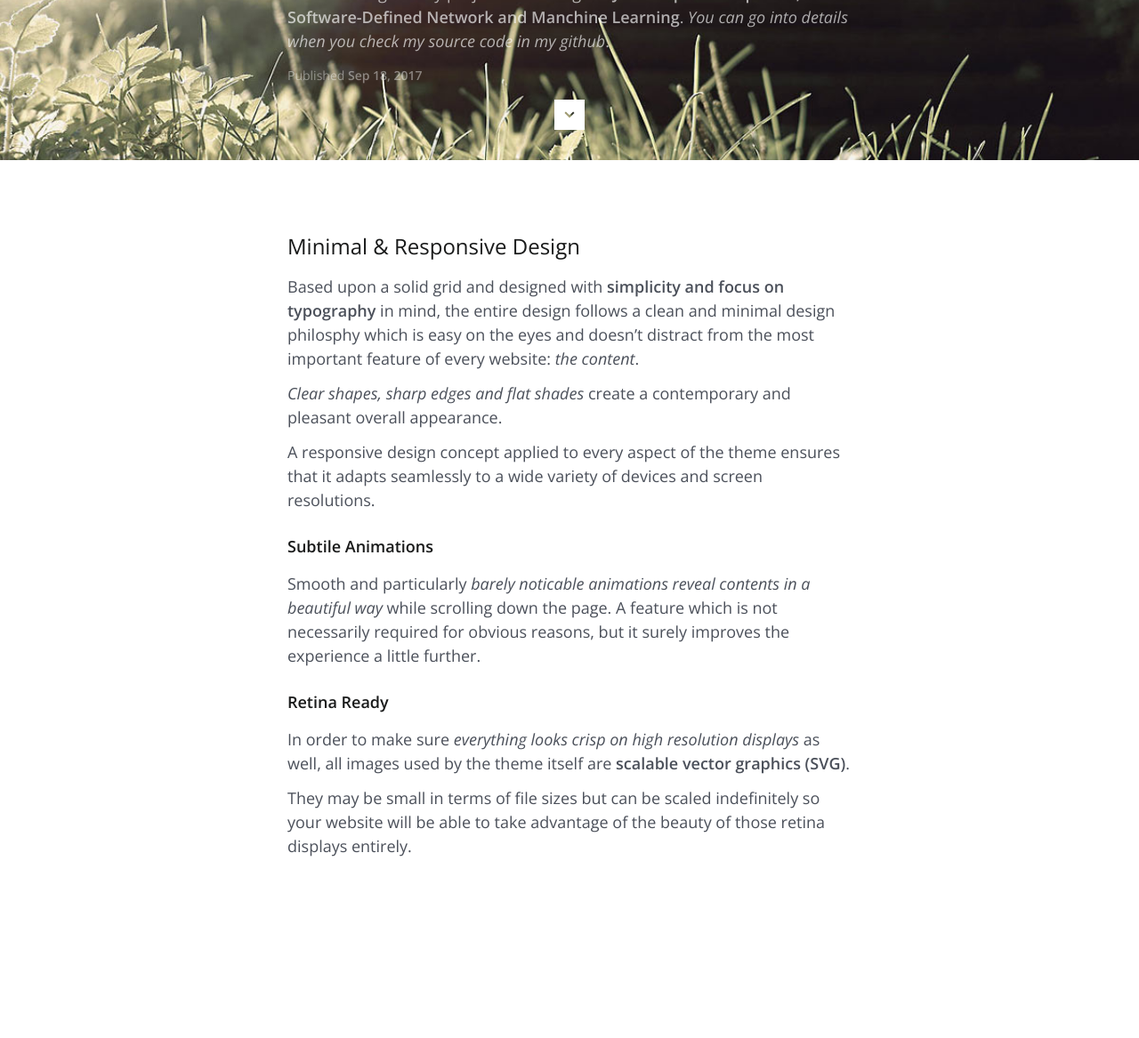
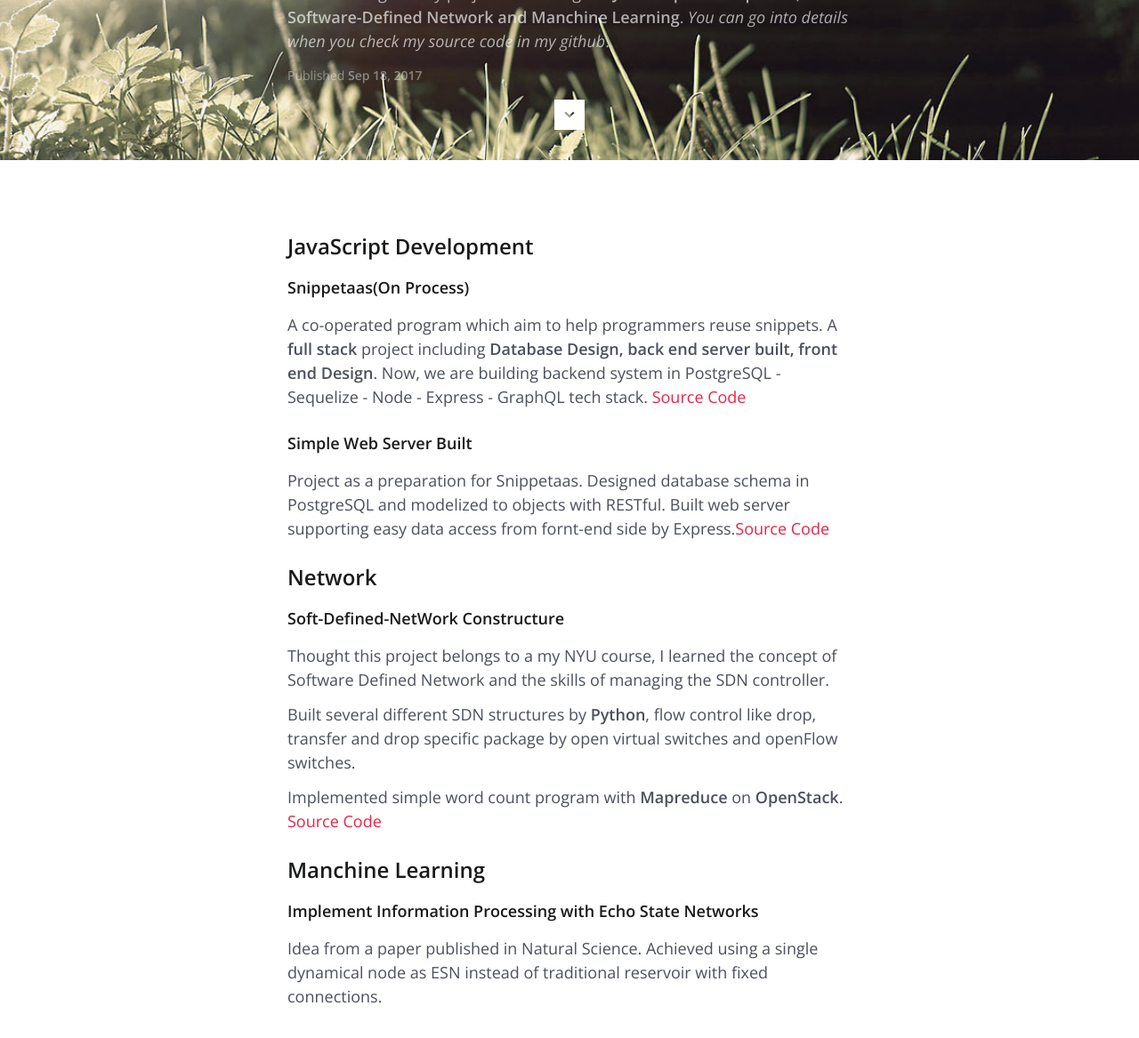
Before and after one commit to Brucegx/brucegx.github.io, a Jekyll site: the page built from my-project.md, in a window 1280 px wide and 1400 px high, scrolled down 420 px. Shown: the top 1167 px of the window at 89% size. Built offline with Jekyll 4.4.1, drawn with Linux system fonts in a browser that asks for light colours; some of the changed text lies outside the part shown.

Commit message:
project finished

```diff
--- a/_includes/footer.html
+++ b/_includes/footer.html
@@ -3,7 +3,7 @@
       <footer data-animation="fadeInUp">
         <div class="copyright">
           {% if site.copyright %}<b>{{ site.copyright }}</b> All Rights Reserved.{% endif %}
-        	{% if site.email %}<a href="mailto:{{ site.email }}" title="Send E-Mail">Contact</a>{% endif %}
+        	{% if site.email %}<a href="mailto:xg568@nyu.edu" title="Send E-Mail">Contact</a>{% endif %}
         	<a href="{{ '/feed.xml' | prepend: site.baseurl }}" title="Subscribe to Feed">RSS</a>
         </div>
       </footer>
--- a/my-project.md
+++ b/my-project.md
@@ -1,6 +1,6 @@
 ---
 
-layout:			default
+layout:		default
 title:  		My Project
 type:			page
 navigation: 	true
@@ -13,78 +13,30 @@ image: 			header-2.jpg
 
 ---
 
-## Minimal & Responsive Design
+## **JavaScript Development**
 
-Based upon a solid grid and designed with **simplicity and focus on typography** in mind, the entire design follows a clean and minimal design philosphy which is easy on the eyes and doesn't distract from the most important feature of every website: *the content*.
+### Snippetaas(On Process)
+A co-operated program which aim to help programmers reuse snippets. A **full stack** project including **Database Design, back end server built, front end Design**. Now, we are building backend system in PostgreSQL - Sequelize - Node - Express - GraphQL tech stack. <a href="https://github.com/Brucegx/react-toolchain" title="Visit Website">Source Code</a>
 
-*Clear shapes, sharp edges and flat shades* create a contemporary and pleasant overall appearance.
+### Simple Web Server Built
+Project as a preparation for Snippetaas. Designed database schema in PostgreSQL and modelized to objects with RESTful. Built web server supporting easy data access from fornt-end side by Express.<a href="https://github.com/Brucegx/simple-node-sever" title="Visit Website">Source Code</a>
 
-A responsive design concept applied to every aspect of the theme ensures that it adapts seamlessly to a wide variety of devices and screen resolutions.
+## **Network**
 
-### Subtile Animations
+### Soft-Defined-NetWork Constructure
+Thought this project belongs to a my NYU course, I learned the concept of Software Defined Network and the skills of managing the SDN controller.
 
-Smooth and particularly *barely noticable animations reveal contents in a beautiful way* while scrolling down the page. A feature which is not necessarily required for obvious reasons, but it surely improves the experience a little further.
+Built several different SDN structures by **Python**, flow control like drop, transfer and drop specific package by open virtual switches and openFlow switches.
 
-### Retina Ready
+Implemented simple word count program with **Mapreduce** on **OpenStack**. <a href="https://github.com/Brucegx/Soft-Defined-Network" title="Visit Website">Source Code</a>
 
-In order to make sure *everything looks crisp on high resolution displays* as well, all images used by the theme itself are **scalable vector graphics (SVG)**.
+## **Manchine Learning**
 
-They may be small in terms of file sizes but can be scaled indefinitely so your website will be able to take advantage of the beauty of those retina displays entirely.
+### Implement Information Processing with Echo State Networks
 
-{% include media-image.html file="feature-retina.jpg" title="SVG's in Sketch 3" caption="Scalable vector graphics created in Sketch 3 look sharp and crisp on any device and the layered Sketch source file is included too" %}
+Idea from a paper published in Natural Science. Achieved using a single dynamical node as ESN instead of traditional reservoir with fixed connections.
 
-### Decent Parallax Scrolling
+{% include media-image.html file="ESN structure.jpg" title="ESN structure" caption="Single node implement Echo State Network through adding delay in circle " %}
 
-Almost invisible at first sight, parallax scrolling applied to big image headers makes them move at a different speed and thus creates an **impression of depth** — tiny details essential for a truly polished look and feel.
-
-### Estimated Reading Duration
-
-It's nice to know how long it will take to read a post upfront. Because of that, there's an indicator on top of every post which provides an estimate.
-
-{% include media-image.html file="feature-estimate-duration.jpg" title="Duration" caption="Estimates are based upon the posts length and calculated automatically" %}
-
-### Clean, Valid HTML5 & CSS3
-
-Clean, optimized, validated & handwritten source code can be taken for granted. **Quality code is just as important as good design** and there's no room for compromises.
-
-In addition to that, the entire theme has been carefully tested to achieve best possible **crossbrowser compatibility** and meet highest requirements and so it works just fine in Internet Explorer 9+, Firefox 4+, Safari 5+, Chrome 14+, Opera 10.6+ as well as on iOS 4+ and Android devices.
-
-### Author Bio & Social Sharing
-
-Optionally add an author bio, social media profile links or dynamically generated sharing buttons to each page via front-matters or leave them out entirely — *it's really up to you*.
-
-{% include media-image.html file="feature-author-share.jpg" title="Author & Sharing" caption="Adding additional information to each post is remarkably easy" %}
-
-### Media Shortcodes
-
-Adding images, videos from [YouTube](http://youtube.com) / [Vimeo](http://vimeo.com) or music from [Soundcloud](http://soundcloud.com) is remarkably simple with **shortcodes you can use literally anywhere**. Even better, they also support custom captions and adapt to smaller resolutions seamlessly.
-
-{% include media-image.html file="feature-media-shortcodes.jpg" title="Shortcodes" caption="Add the shortcode and url, optionally a few details and you're good to go" %}
-
-### Disqus Comments
-
-A third-party **comment system powered by Disqus** comes with the theme — just add your username to the config file and you're ready to let the comments roll in.
-
-{% include media-image.html file="feature-comments.jpg" title="Comments" caption="Comments are powered by Disqus — just sign up, add your username to the _config file" link="http://disqus.com" %}
-
-### Syntax Highlighting
-
-Embedding pieces of code every now and then is essential. Fortunately *Hashtag for Jekyll* supports syntax highlighting by default.
-
-{% highlight ruby %}
-
-def print_hi(name)
-  puts "Hi, #{name}"
-end
-print_hi('Tom')
-#=> prints 'Hi, Tom' to STDOUT.
-
-{% endhighlight %}
-
-### Much More
-
-Those features above are just the tip of the iceberg and there's much more included.
-
-Things like support for **Google Analytics & Web Fonts**, advanced **pagination** on overview pages, a custom **teaser of the next article** at the bottom of each post, **Twitter Cards & Facebook Open Graph** tags dynamically generated, multiple page types, etc.
-
-**Hope you like it!**
+Evaluated model performance of classification via k-fold cross-validation by WEKA and got excellent performance in two
+time series prediction benchmarks.
```
Also changed, not shown: images/ESN structure.jpg (added).
